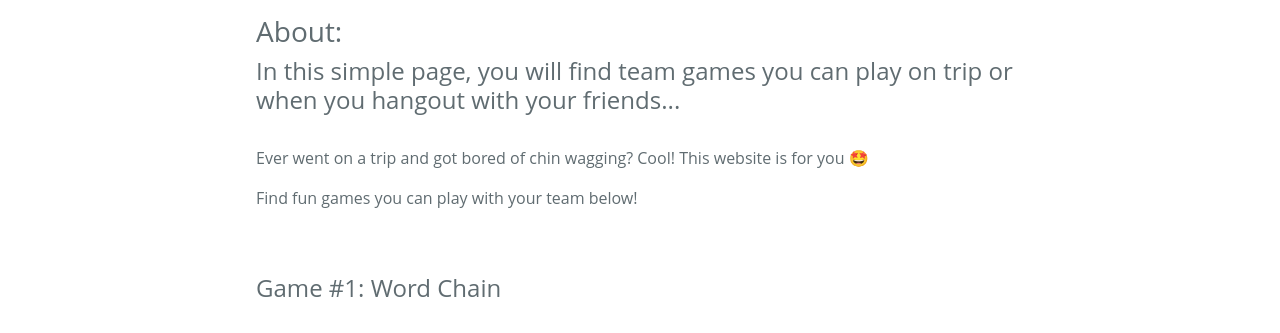
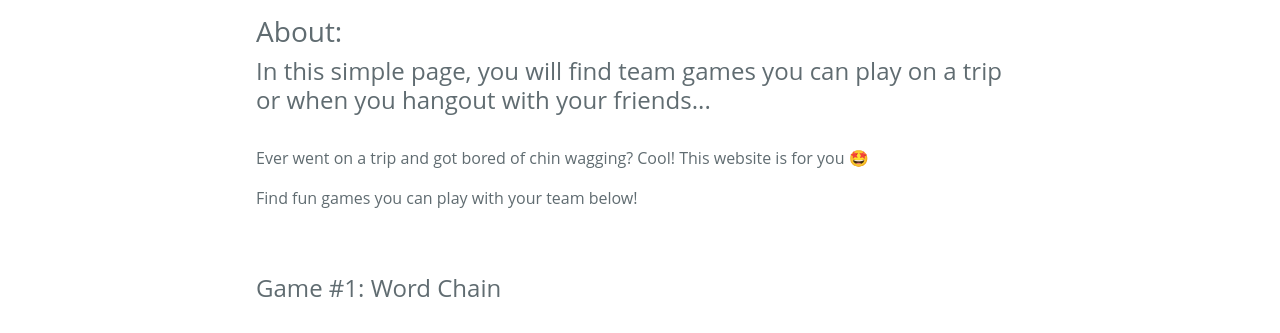
Before and after one commit to Eisen9/teamgames, a plain HTML site: page index.html in a window 1280 px wide. Shown: the part 450-783 px from the top of the page. Drawn offline with nearby package versions, Linux system fonts and the light colour scheme.

Commit message:
Update index.html

```diff
--- a/index.html
+++ b/index.html
@@ -33,7 +33,7 @@
 <main>
   <img class="image-logo" src="images/team_games_logo.png" alt="team-games-logo">
   <h3>About:</h3>
-  <h4>In this simple page, you will find team games you can play on trip or when you hangout with your friends...</h4>
+  <h4>In this simple page, you will find team games you can play on a trip or when you hangout with your friends...</h4>
   <br>
   <p>Ever went on a trip and got bored of chin wagging? Cool! This website is for you 🤩</p>
   <p>Find fun games you can play with your team below!</p>
```
